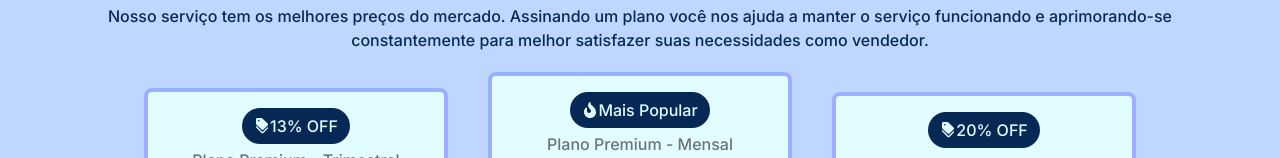
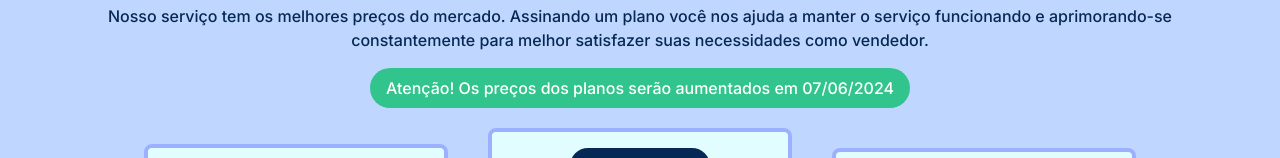
Before and after one commit to Kockiee/catalogo-maker, a Next.js app: page / in a window 1280 px wide. Shown: the part 1660-1818 px from the top of the page. Built offline with nearby package versions, Linux system fonts and the light colour scheme; no server answers.

Commit message:
Marketing upgrade

```diff
--- a/src/app/components/PricesGrid.js
+++ b/src/app/components/PricesGrid.js
@@ -10,6 +10,9 @@ export default function PricesGrid() {
               nos ajuda a manter o serviço funcionando e aprimorando-se constantemente
               para melhor satisfazer suas necessidades como vendedor.
             </p>
+            <div className="bg-green-400 rounded-full py-2 px-4 mt-4 text-white">
+              <p>Atenção! Os preços dos planos serão aumentados em 07/06/2024</p>
+            </div>
             <div className="flex flex-wrap items-center justify-center w-full">
               <div className="m-3 max-w-xs w-full">
                 <PlanCard disabled recurrenceType={2} price={65}/>
--- a/src/app/dashboard/plan/page.js
+++ b/src/app/dashboard/plan/page.js
@@ -22,6 +22,9 @@ export default function PAGE() {
         Assinando um plano você obtém acesso total ao Catálogo Maker e nos
         ajuda a manter e aprimorar nossas tecnologias.
       </p>
+      <div className="bg-green-400 rounded-full py-2 px-4 mt-4 text-white">
+        <p>Atenção! Os preços dos planos serão aumentados em 07/06/2024</p>
+      </div>
       <div className="flex flex-wrap items-center justify-center w-full">
         <div className="m-3 max-w-xs w-full">
           <PlanCard recurrenceType={2} price={65}/>
```
